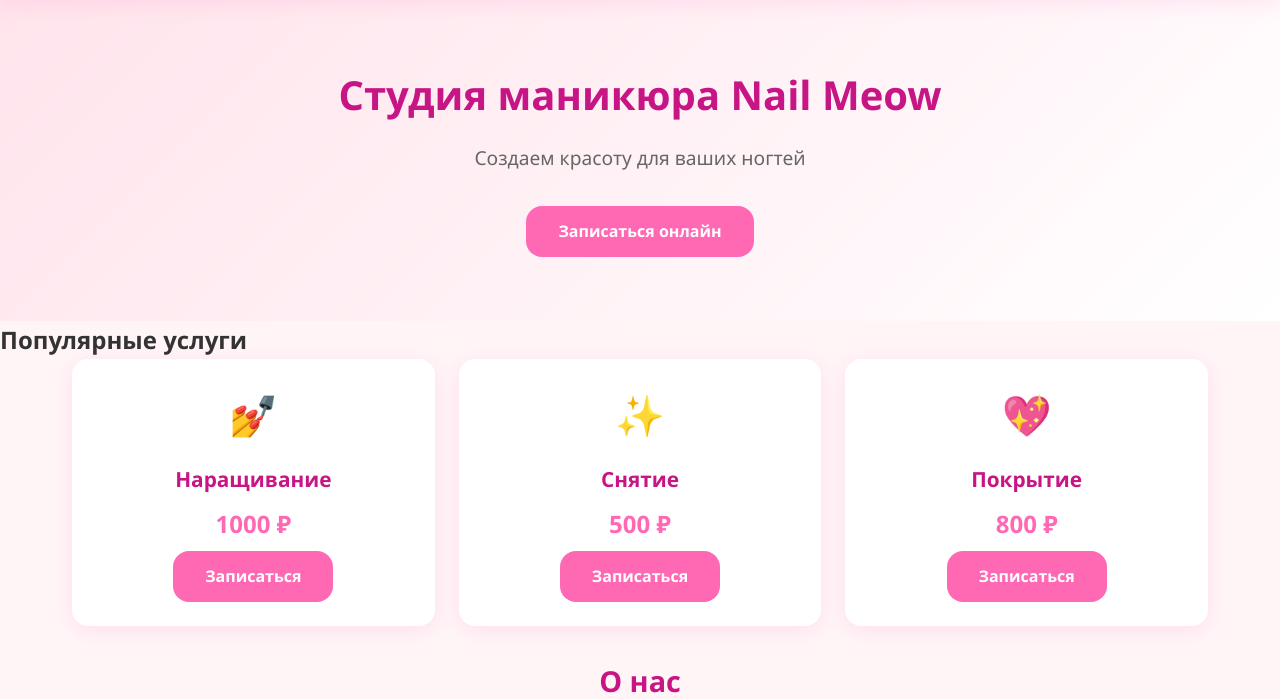
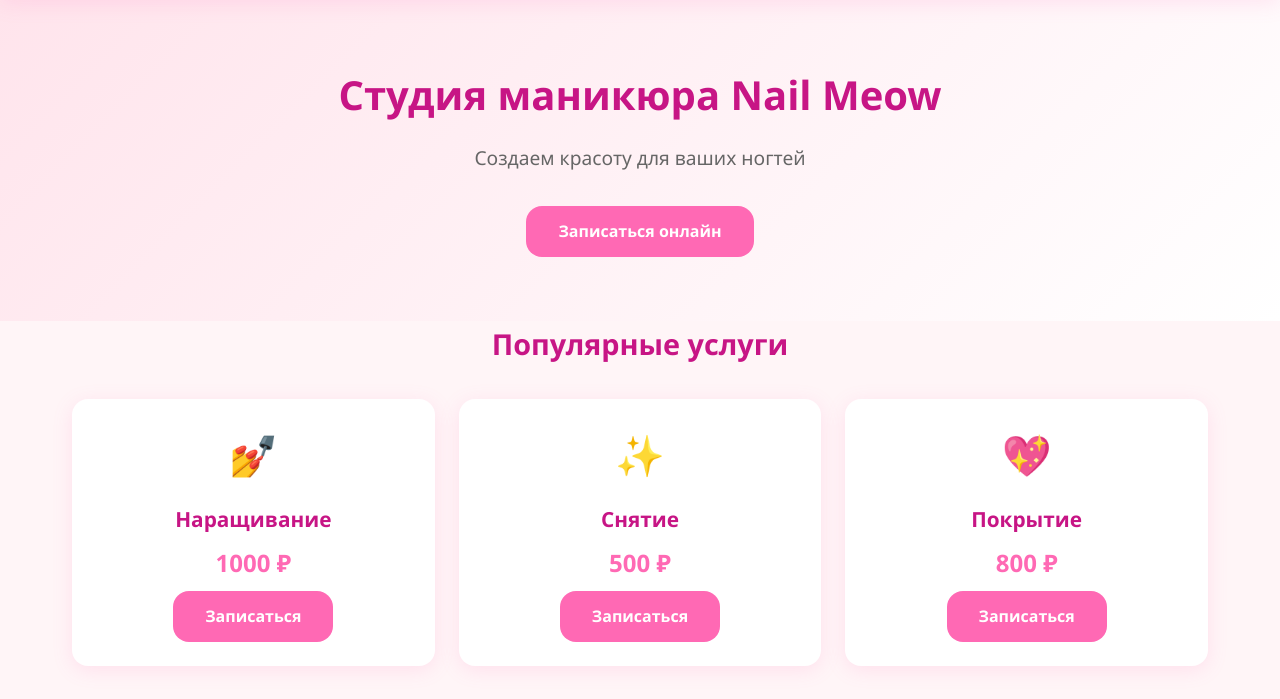
Before and after one commit to bbbnewwwa/Nail-Meow, a FastAPI app: page / in a window 1280 px wide. Shown: the part 84-783 px from the top of the page. Run offline with FastAPI, Linux system fonts and the light colour scheme.

Commit message:
изменение ошибки с заголовокм

```diff
--- a/static/css/style.css
+++ b/static/css/style.css
@@ -229,6 +229,13 @@ nav a.active {
     color: var(--text-light);
 }
 
+.services-preview h2 {
+    text-align: center;
+    margin-bottom: 2rem;
+    color: var(--pink-dark);
+    font-size: 1.8rem;
+}
+
 /* формы */
 .booking-form,
 .admin-form {
@@ -456,7 +463,6 @@ footer {
     .contacts-container {
         padding: 0 1rem 2rem;
     }
-}
 
 /* анимации тест */
 
```
